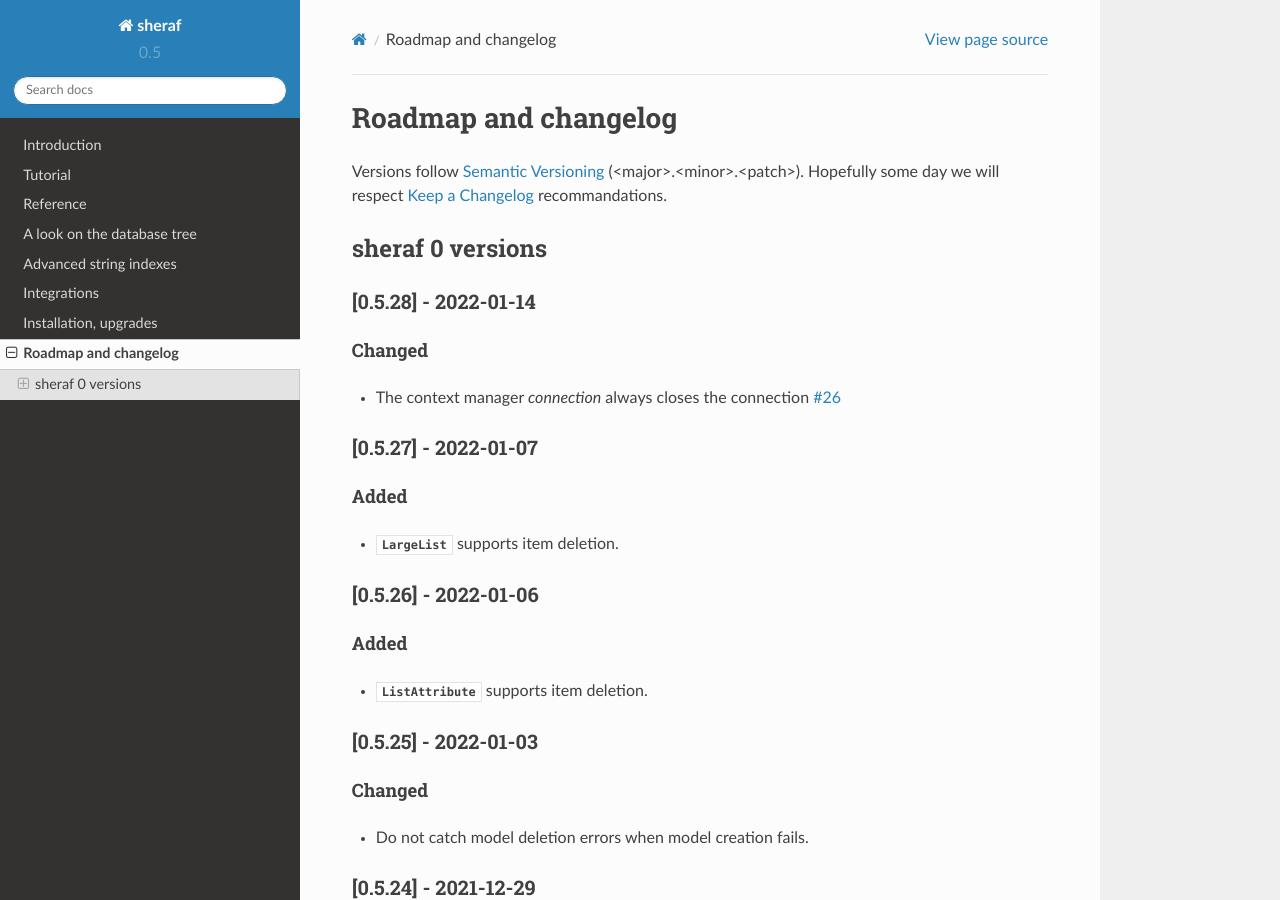
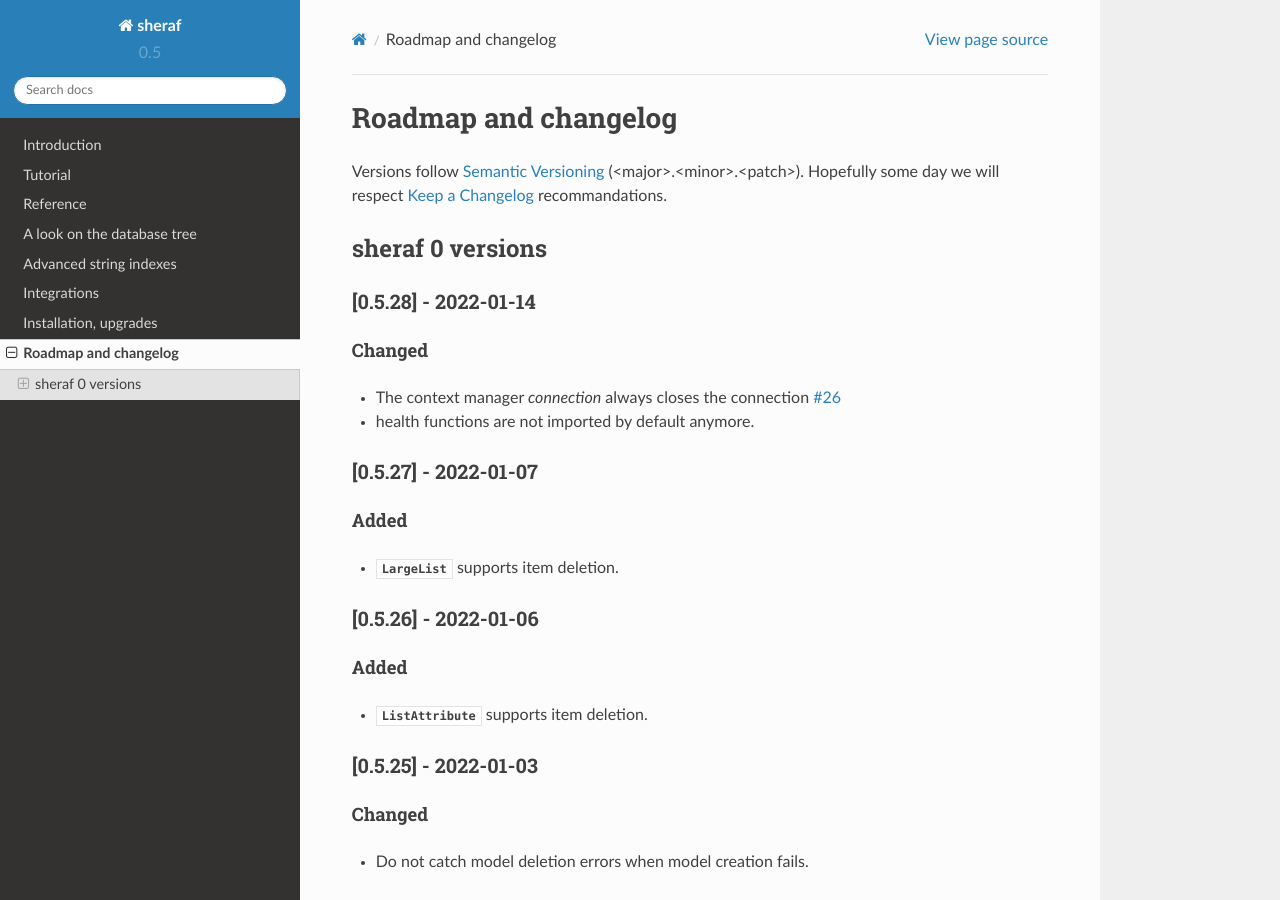
Before and after one commit to yaal-coop/sheraf, a Sphinx documentation site: the page built from doc/changelog.rst, in a window 1280 px wide and 900 px high. Built offline with Sphinx 7.4.7 and the Read the Docs theme 2.0.0, drawn with Linux system fonts in a browser that asks for light colours.

Commit message:
health functions are not imported by default anymore.

```diff
--- a/CHANGELOG.md
+++ b/CHANGELOG.md
@@ -4,6 +4,7 @@
 Changed
 *******
 - The context manager `connection` always closes the connection :pr:`26`
+- health functions are not imported by default anymore.
 
 [0.5.27] - 2022-01-07
 =====================
--- a/doc/tutorial/indexation.rst
+++ b/doc/tutorial/indexation.rst
@@ -439,7 +439,7 @@ Sheraf provides tools to check the health of your model tables. So now, let us c
 
 .. code-block:: python
 
-    >>> from sheraf import print_health
+    >>> from sheraf.health import print_health
     >>> with sheraf.connection(): # doctest: +SKIP
     ...     print_health(Cowboy, attribute_checks=["index"])
                  _                     __        _               _
--- a/sheraf/__init__.py
+++ b/sheraf/__init__.py
@@ -48,8 +48,6 @@ from .exceptions import QuerySetUnpackException
 from .exceptions import SameNameForTableException
 from .exceptions import SherafException
 from .exceptions import UniqueIndexException
-from .health import check_health
-from .health import print_health
 from .models import AttributeModel
 from .models import IntIndexedIntAttributesModel
 from .models import IntIndexedModel
```
Also changed, not shown: 1 other file.
